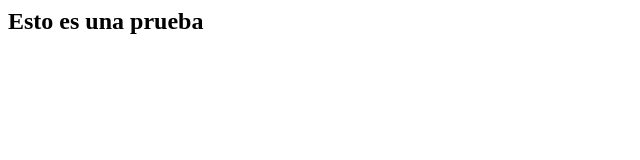
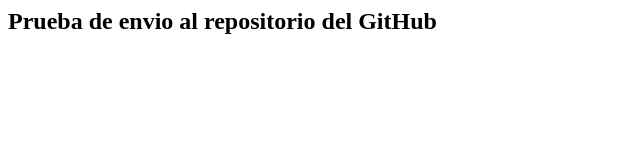
Before and after one commit to aledari/Curso-TreinaWeb, a plain HTML site: page index.html in a window 1280 px wide. Shown: the whole page, without its empty margins (0-640 px from the left). Drawn offline with Linux system fonts and the light colour scheme.

Commit message:
prueba enviado archivos

```diff
--- a/index.html
+++ b/index.html
@@ -1 +1 @@
-<h2> Esto es una prueba </h2>
+<h2> Prueba de envio al repositorio del GitHub </h2>
```
